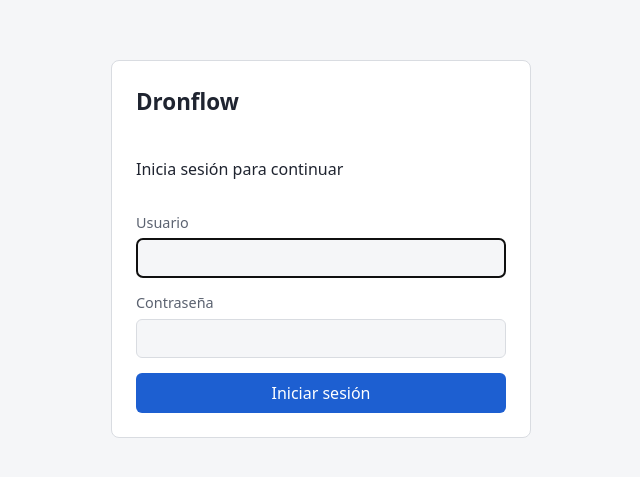
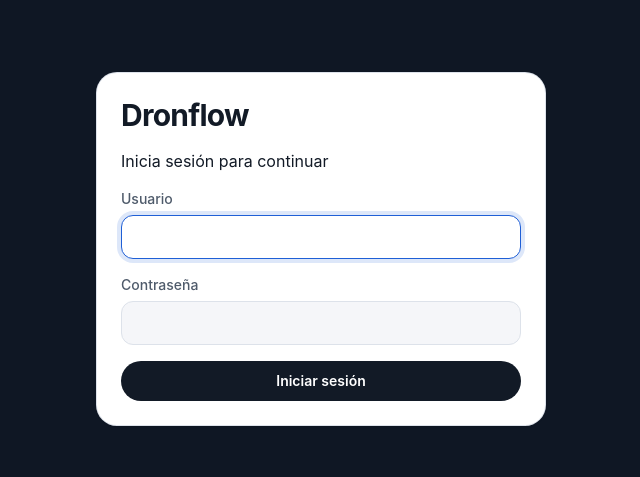
Before and after one commit to Juanescuaran2041/dronflow-frontend, a React (Vite) app: page /login in a window 1280 px wide. Shown: the part 151-628 px from the top of the page, without its empty margins (319-959 px from the left). Built offline with nearby package versions, Linux system fonts and the light colour scheme.

Commit message:
style(ui): rediseño con Tailwind CSS (sidebar, tarjetas, tablas y formularios)

```diff
--- a/package.json
+++ b/package.json
@@ -16,6 +16,7 @@
   },
   "devDependencies": {
     "@eslint/js": "^10.0.1",
+    "@tailwindcss/vite": "^4.3.5",
     "@types/node": "^24.19.2",
     "@types/react": "^19.3.0",
     "@types/react-dom": "^19.3.0",
@@ -24,6 +25,7 @@
     "eslint-plugin-react-hooks": "^7.1.1",
     "eslint-plugin-react-refresh": "^0.5.7",
     "globals": "^17.13.0",
+    "tailwindcss": "^4.3.5",
     "typescript": "~6.0.3",
     "typescript-eslint": "^8.72.1",
     "vite": "^8.3.6"
--- a/src/index.css
+++ b/src/index.css
@@ -1,104 +1,97 @@
-:root {
-  --text: #1f2430;
-  --muted: #5b6270;
-  --bg: #f5f6f8;
-  --surface: #fff;
-  --border: #d9dce1;
-  --accent: #1d5fd1;
-  --error: #b42318;
-  --error-bg: #fdecea;
-  --success: #067647;
-  --success-bg: #e6f4ec;
-  font: 16px/1.5 system-ui, "Segoe UI", Roboto, sans-serif;
-  color: var(--text);
-  background: var(--bg);
+@import 'tailwindcss';
+
+/*
+ * Dos superficies: «papel» claro para leer y «cabina» oscura para la navegación lateral.
+ * Un acento (azul cielo). Superficies separadas por tono; sombra solo en lo que flota.
+ * Botones en píldora, campos con radio 0.75rem, tarjetas 1.25rem.
+ */
+@theme {
+  --color-fondo: #eef1f5;
+  --color-papel: #ffffff;
+  --color-linea: #dde2ea;
+  --color-tinta: #121a26;
+  --color-tinta-2: #4f5b6b;
+  --color-acento: #1f5fd6;
+  --color-acento-vivo: #6fb2ff;
+  --color-cabina: #0f1724;
+  --color-cabina-2: #1a2638;
+  --color-error: #b42318;
+  --color-error-fondo: #fdecea;
+  --color-ok: #067647;
+  --color-ok-fondo: #e3f4ea;
+  --color-aviso: #b26b00;
+  --radius-campo: 0.75rem;
+  --radius-superficie: 1.25rem;
+  --ease-suave: cubic-bezier(0.22, 1, 0.36, 1);
 }
 
-@media (prefers-color-scheme: dark) {
-  :root {
-    --text: #e6e8eb;
-    --muted: #a0a6b0;
-    --bg: #14161a;
-    --surface: #1e2127;
-    --border: #353a43;
-    --accent: #6ea2ff;
-    --error: #ff8a80;
-    --error-bg: #3a1d1b;
-    --success: #6fd49b;
-    --success-bg: #17301f;
+@layer base {
+  html { @apply bg-fondo text-tinta antialiased; font-family: 'Inter', system-ui, 'Segoe UI', Roboto, sans-serif; }
+  body { @apply min-h-dvh; }
+  h1 { @apply text-2xl font-bold tracking-tight sm:text-3xl; }
+  h2 { @apply text-lg font-semibold tracking-tight; }
+  a { @apply text-acento underline-offset-4 hover:underline; }
+  label { @apply flex flex-col gap-1.5 text-sm font-medium text-tinta-2; }
+  input, select {
+    @apply min-h-11 rounded-campo border border-linea bg-fondo/60 px-3 text-base text-tinta transition-colors duration-200
+      focus:border-acento focus:bg-papel focus:outline-none focus:ring-4 focus:ring-acento/15;
   }
+  input[type='checkbox'] { @apply min-h-0 size-4 accent-acento; }
+  button {
+    @apply inline-flex min-h-10 cursor-pointer items-center justify-center gap-2 rounded-full bg-tinta px-5 text-sm font-semibold text-white
+      transition-[background-color,transform] duration-200 ease-suave hover:bg-acento enabled:active:scale-[0.97]
+      disabled:cursor-not-allowed disabled:opacity-50;
+  }
+  fieldset { @apply flex flex-col gap-3 rounded-campo border border-linea p-4; }
+  legend { @apply px-1 text-sm font-semibold text-tinta-2; }
+  :focus-visible { @apply outline-3 outline-offset-2 outline-acento; }
 }
 
-* { box-sizing: border-box; }
-body { margin: 0; }
-h1 { font-size: 1.4rem; margin: 0 0 0.5rem; }
+@layer components {
+  button.secondary { @apply border border-linea bg-transparent text-tinta hover:border-tinta hover:bg-tinta hover:text-white; }
+  a.button {
+    @apply inline-flex min-h-10 items-center rounded-full bg-tinta px-5 text-sm font-semibold text-white no-underline
+      transition-colors duration-200 hover:bg-acento hover:no-underline;
+  }
 
-.topbar {
-  display: flex; flex-wrap: wrap; align-items: center; gap: 1rem;
-  padding: 0.75rem 1rem; background: var(--surface); border-bottom: 1px solid var(--border);
+  main.center { @apply grid min-h-dvh place-items-center bg-cabina p-4; }
+  .card { @apply flex w-full max-w-md flex-col gap-4 rounded-superficie bg-papel p-6 shadow-sm ring-1 ring-linea; }
+  .card.wide { @apply max-w-3xl; }
+  .grid { @apply grid grid-cols-[repeat(auto-fill,minmax(280px,1fr))] items-start gap-5; }
+  .grid .card { @apply max-w-none; }
+  .stack { @apply flex flex-col gap-5; }
+  .toolbar { @apply mb-6 flex flex-wrap items-end justify-between gap-4; }
+  section > .alert { @apply mb-4; }
+
+  .alert { @apply m-0 rounded-campo px-4 py-3 text-sm font-medium; }
+  .alert.error { @apply bg-error-fondo text-error; }
+  .alert.success { @apply bg-ok-fondo text-ok; }
+  .empty { @apply text-tinta-2; }
+
+  .actions { @apply flex flex-wrap items-center gap-2; }
+  .details { @apply m-0 grid grid-cols-[max-content_1fr] gap-x-6 gap-y-2 text-sm; }
+  .details dt { @apply text-tinta-2; }
+  .details dd { @apply m-0 font-medium; }
+
+  .table-wrap { @apply overflow-x-auto rounded-superficie bg-papel shadow-sm ring-1 ring-linea; }
+  table { @apply w-full border-collapse text-sm; }
+  th { @apply bg-fondo/60 px-4 py-3 text-left text-xs font-semibold tracking-wide whitespace-nowrap text-tinta-2 uppercase; }
+  td { @apply border-t border-linea px-4 py-3 whitespace-nowrap tabular-nums; }
+  tbody tr { @apply transition-colors hover:bg-fondo/50; }
+  td.actions { @apply table-cell space-x-1.5; }
+  td.actions button { @apply min-h-8 px-3 text-xs; }
+
+  .state { @apply inline-flex items-center rounded-full bg-fondo px-2.5 py-0.5 text-xs font-semibold text-tinta-2 ring-1 ring-linea; }
+  .state-AVAILABLE { @apply bg-ok-fondo text-ok ring-ok/20; }
+  .state-OUT_OF_SERVICE, .state.severity-CRITICAL, .state.severity-HIGH { @apply bg-error-fondo text-error ring-error/20; }
+
+  .toasts { @apply fixed right-4 bottom-4 z-10 flex w-[min(360px,calc(100vw-2rem))] flex-col gap-2; }
+  .toast { @apply flex flex-col gap-1.5 rounded-campo border-l-4 bg-papel p-4 text-sm shadow-lg ring-1 ring-linea; }
+  .severity-LOW { @apply border-l-tinta-2; }
+  .severity-MEDIUM { @apply border-l-aviso; }
+  .severity-HIGH { @apply border-l-orange-600; }
+  .severity-CRITICAL { @apply border-l-error; }
 }
-.topbar nav { display: flex; gap: 1rem; flex: 1; }
-.topbar a { color: var(--muted); text-decoration: none; }
-.topbar a.active { color: var(--accent); font-weight: 600; }
-.who { color: var(--muted); font-size: 0.9rem; }
 
-main { padding: 1.5rem 1rem; max-width: 1100px; margin: 0 auto; }
-main.center { min-height: 100vh; display: grid; place-items: center; }
-
-.card {
-  display: flex; flex-direction: column; gap: 0.9rem; width: 100%; max-width: 420px;
-  padding: 1.5rem; background: var(--surface); border: 1px solid var(--border); border-radius: 8px;
-}
-label { display: flex; flex-direction: column; gap: 0.3rem; font-size: 0.9rem; color: var(--muted); }
-input, select {
-  font: inherit; padding: 0.5rem; color: var(--text); background: var(--bg);
-  border: 1px solid var(--border); border-radius: 6px;
-}
-button {
-  font: inherit; padding: 0.5rem 1rem; border: 0; border-radius: 6px; cursor: pointer;
-  background: var(--accent); color: #fff;
-}
-button.secondary { background: transparent; color: var(--text); border: 1px solid var(--border); }
-button:disabled { opacity: 0.6; cursor: default; }
-
-.alert { margin: 0; padding: 0.6rem 0.8rem; border-radius: 6px; }
-.alert.error { color: var(--error); background: var(--error-bg); }
-.alert.success { color: var(--success); background: var(--success-bg); }
-
-.toolbar { display: flex; align-items: center; justify-content: space-between; gap: 1rem; margin-bottom: 1rem; }
-a.button {
-  padding: 0.5rem 1rem; border-radius: 6px; background: var(--accent); color: #fff; text-decoration: none;
-}
-section > .alert { margin-bottom: 1rem; }
-.table-wrap { overflow-x: auto; background: var(--surface); border: 1px solid var(--border); border-radius: 8px; }
-table { width: 100%; border-collapse: collapse; font-size: 0.9rem; }
-th, td { padding: 0.6rem; text-align: left; border-bottom: 1px solid var(--border); white-space: nowrap; }
-th { color: var(--muted); font-weight: 600; }
-td.actions { display: flex; gap: 0.4rem; }
-td.actions button { padding: 0.3rem 0.6rem; font-size: 0.85rem; }
-.state { padding: 0.15rem 0.5rem; border-radius: 999px; background: var(--bg); border: 1px solid var(--border); }
-.state-AVAILABLE { color: var(--success); }
-.state-OUT_OF_SERVICE { color: var(--error); }
-
-h2 { font-size: 1.1rem; margin: 0; }
-.grid { display: grid; grid-template-columns: repeat(auto-fill, minmax(280px, 1fr)); gap: 1rem; align-items: start; }
-.grid .card { max-width: none; }
-
-.stack { display: flex; flex-direction: column; gap: 1rem; }
-.card.wide { max-width: 720px; }
-fieldset { display: flex; flex-direction: column; gap: 0.6rem; border: 1px solid var(--border); border-radius: 6px; padding: 0.8rem; }
-legend { color: var(--muted); padding: 0 0.3rem; }
-form.inline { display: flex; flex-wrap: wrap; align-items: end; gap: 0.75rem; }
-.actions { display: flex; flex-wrap: wrap; gap: 0.5rem; }
-.details { display: grid; grid-template-columns: max-content 1fr; gap: 0.4rem 1rem; margin: 0; }
-.details dt { color: var(--muted); }
-.details dd { margin: 0; }
-.empty { color: var(--muted); }
-
-.toasts { position: fixed; right: 1rem; bottom: 1rem; display: flex; flex-direction: column; gap: 0.5rem; width: min(360px, calc(100vw - 2rem)); z-index: 10; }
-.toast { display: flex; flex-direction: column; gap: 0.3rem; padding: 0.8rem; background: var(--surface); border: 1px solid var(--border); border-left-width: 4px; border-radius: 6px; box-shadow: 0 4px 12px rgb(0 0 0 / 0.15); }
-.severity-LOW { border-left-color: var(--muted); }
-.severity-MEDIUM { border-left-color: #d29a00; color: inherit; }
-.severity-HIGH { border-left-color: #e06c00; }
-.severity-CRITICAL { border-left-color: var(--error); }
-.state.severity-CRITICAL, .state.severity-HIGH { color: var(--error); }
+/* Unlayered on purpose: Tailwind's own `.inline` utility (display: inline) would otherwise win. */
+.inline { @apply mb-5 flex flex-wrap items-end gap-3 rounded-superficie bg-papel p-4 shadow-sm ring-1 ring-linea; }
--- a/vite.config.ts
+++ b/vite.config.ts
@@ -1,11 +1,12 @@
 import react from '@vitejs/plugin-react'
+import tailwindcss from '@tailwindcss/vite'
 import { defineConfig } from 'vite'
 
 // The backend has no CORS config, so the dev/preview server proxies /api to it.
 const proxy = { '/api': process.env.API_TARGET ?? 'http://localhost:8080' }
 
 export default defineConfig({
-  plugins: [react()],
+  plugins: [react(), tailwindcss()],
   server: { host: true, port: 5173, proxy },
   preview: { host: true, port: 5173, proxy },
 })
```
Also changed, not shown: src/shared/layout/Layout.tsx (+26 -17 lines), 1 other file (tests, documents, lock files or other folders).
